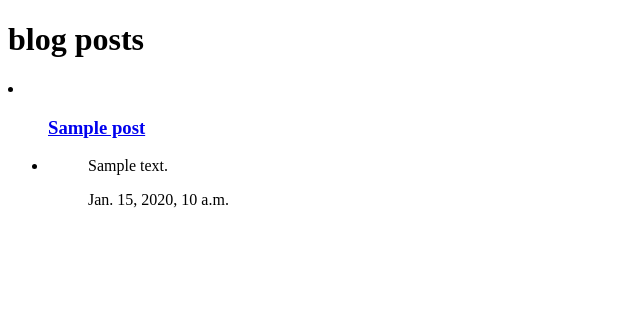
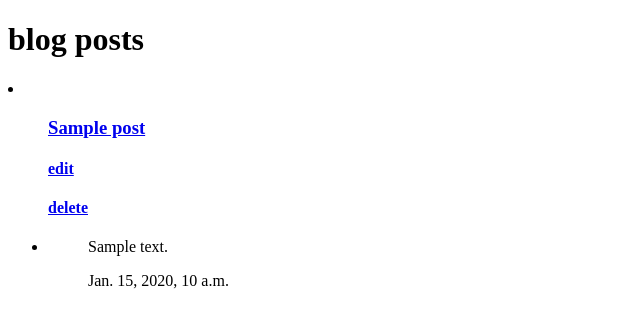
Before and after one commit to rezaziaei28/Django-Advanced-Workshop, a Django app: page /blog/ in a window 1280 px wide. Shown: the top 328 px of the page, without its empty margins (0-640 px from the left). Run offline with Django 5.2, Linux system fonts and the light colour scheme; tables that the repository leaves empty hold one stand-in row (values such as "Sample post").

Commit message:
Learned and implemented UpdateView in Django class-based views. Used UpdateView in views.py and handled form submission. Also learned DeleteView and added delete functionality. Created post_confirm_delete.html for confirmation page. Added Edit and Delete action links in post_list.html.

```diff
--- a/core/blog/urls.py
+++ b/core/blog/urls.py
@@ -9,5 +9,7 @@ urlpatterns = [
     path("go_to_jadi_dot_net/<int:pk>", RedirectToJadiDotNet.as_view(), name="go_to_jadi_dot_net"),
     path("post/", PostListView.as_view(), name="post-list"),
     path("post/<int:pk>/", PostDetailView.as_view(), name='post-detail'),
-    path("post/create/", PostCreateView.as_view(), name='post-create')
+    path("post/create/", PostCreateView.as_view(), name='post-create'),
+    path('post/<int:pk>/edit/', PostEditView.as_view(), name='post-edit'),
+    path('post/<int:pk>/delete/', PostDeleteView.as_view(), name='post-delete'),
 ]
--- a/core/blog/views.py
+++ b/core/blog/views.py
@@ -1,6 +1,6 @@
 from django.shortcuts import render, get_object_or_404
 from django.views.generic.base import TemplateView, RedirectView
-from django.views.generic import ListView, DetailView, FormView, CreateView
+from django.views.generic import ListView, DetailView, FormView, CreateView, UpdateView, DeleteView
 from blog.models import Post
 from blog.forms import PostForm
 # Create your views here.
@@ -102,3 +102,21 @@ class PostCreateView(CreateView):
     def form_valid(self, form):
         form.instance.author = self.request.user
         return super().form_valid(form)
+
+
+class PostEditView(UpdateView):
+    '''
+    This class is for edit a post
+    '''
+
+    model = Post
+    form_class = PostForm
+    success_url = '/blog/post/'
+
+class PostDeleteView(DeleteView):
+    '''
+    This class is for delete post
+    '''
+
+    model = Post
+    success_url = '/blog/post/'
--- a/core/templates/blog/post_list.html
+++ b/core/templates/blog/post_list.html
@@ -13,6 +13,12 @@
                   <ul>
                         <a href="{% url 'blog:post-detail' pk=post.id %}">
                         <h3>{{ post.title }}</h3>
+                        </a>
+                        <a href="{% url 'blog:post-edit' pk=post.id %}">
+                              <h4>edit</h4>
+                        </a>
+                        <a href="{% url 'blog:post-delete' pk=post.id %}">
+                              <h4>delete</h4>
                         </a>
                         <li>
                               <ul><p>{{ post.content }}</p></ul>
```
Also changed, not shown: core/templates/blog/post_confirm_delete.html (added, +15 -0 lines).
